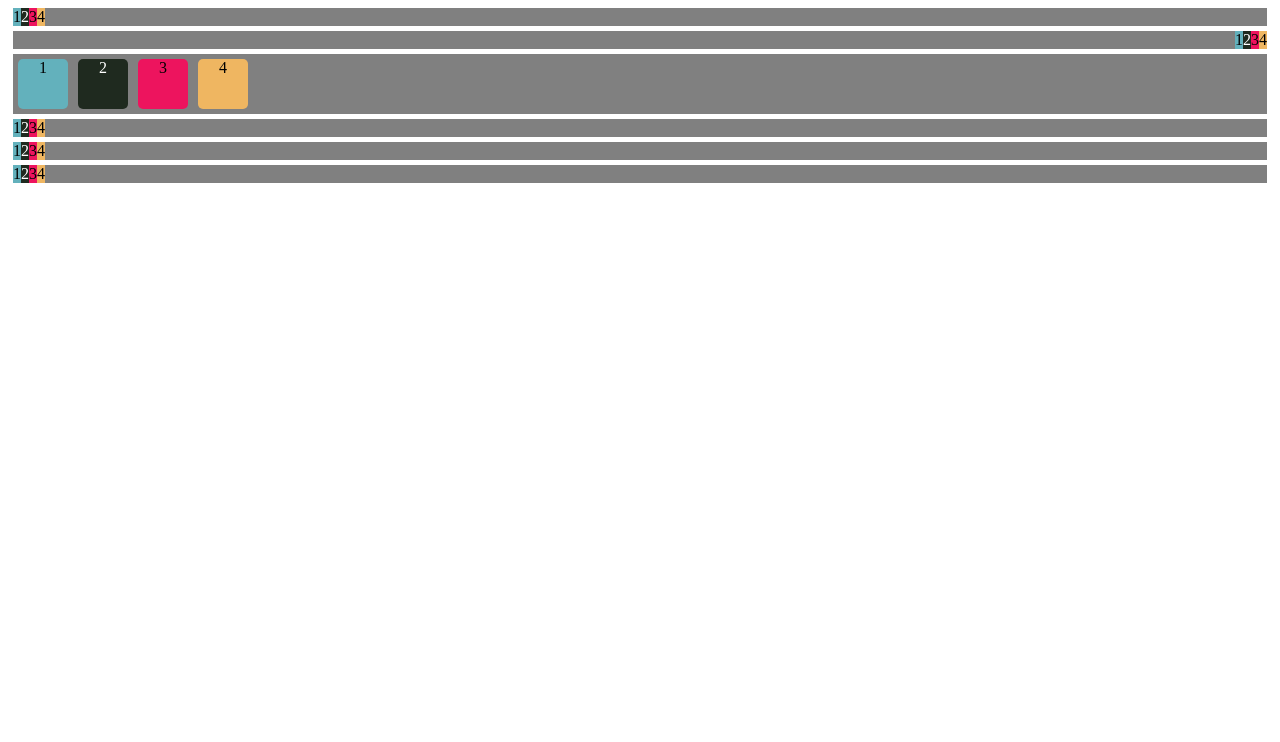
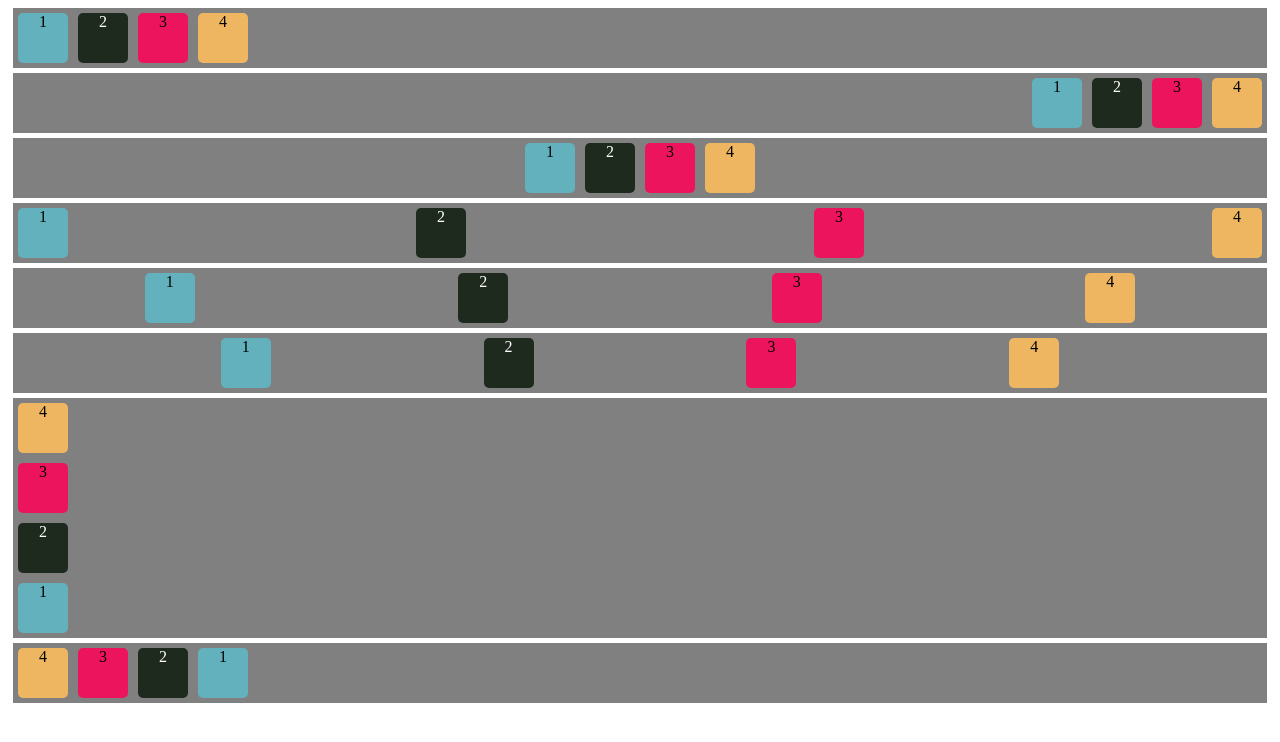
Before and after one commit to MatheusMartins-1227/Flex-box-atividade, a plain HTML site: page index.html in a window 1280 px wide. Drawn offline with Linux system fonts and the light colour scheme.

Commit message:
finalização da atividade flex-box

```diff
--- a/index.html
+++ b/index.html
@@ -10,7 +10,7 @@
 </head>
 <body>
 
-<div class="container start">
+<div class="container cont1">
     <div class="filho azul-claro">1</div>
     <div class="filho azul-escuro">2</div>
     <div class="filho rosa">3</div>
@@ -19,35 +19,49 @@
 
 
 
-    <div class="container end">
+    <div class="container cont2">
         <div class="filho azul-claro">1</div>
         <div class="filho azul-escuro">2</div>
         <div class="filho rosa">3</div>
         <div class="filho amarelo">4</div>
     </div>
 
-    <div class="container center">
+    <div class="container cont3">
         <div class="filho azul-claro">1</div>
         <div class="filho azul-escuro">2</div>
         <div class="filho rosa">3</div>
         <div class="filho amarelo">4</div>
     </div>
 
-    <div class="container space-between">
+    <div class="container cont4">
         <div class="filho azul-claro">1</div>
         <div class="filho azul-escuro">2</div>
         <div class="filho rosa">3</div>
         <div class="filho amarelo">4</div>
     </div>
 
-    <div class="container space-around">
+    <div class="container cont5">
         <div class="filho azul-claro">1</div>
         <div class="filho azul-escuro">2</div>
         <div class="filho rosa">3</div>
         <div class="filho amarelo">4</div>
     </div>
 
-    <div class="container space-nome">
+    <div class="container cont6">
+        <div class="filho azul-claro">1</div>
+        <div class="filho azul-escuro">2</div>
+        <div class="filho rosa">3</div>
+        <div class="filho amarelo">4</div>
+    </div>
+
+    <div class="container container-exercicioB">
+        <div class="filho azul-claro">1</div>
+        <div class="filho azul-escuro">2</div>
+        <div class="filho rosa">3</div>
+        <div class="filho amarelo">4</div>
+    </div>
+
+    <div class="container cont-desafio">
         <div class="filho azul-claro">1</div>
         <div class="filho azul-escuro">2</div>
         <div class="filho rosa">3</div>
--- a/style.css
+++ b/style.css
@@ -4,15 +4,7 @@
     margin: 5px;
 }
 
-.start {
-    justify-content: flex-start;
-}
 
-.end {
-    justify-content: flex-end;
-}
-
-.center
 
 .filho {
     width: 50px;
@@ -38,3 +30,37 @@
 .amarelo {
 background-color: #efb661;
 }
+
+
+.cont1 {
+    justify-content: flex-start;
+}
+
+.cont2 {
+    justify-content: flex-end;
+}
+
+.cont3 {
+    justify-content: center;
+}
+
+.cont4 {
+    justify-content: space-between;
+}
+
+.cont5 {
+    justify-content: space-around;
+}
+
+.cont6 {
+    justify-content: space-evenly;
+}
+
+.container-exercicioB {
+    flex-direction: column-reverse;
+}
+
+.cont-desafio {
+    flex-direction: row-reverse;
+    justify-content: flex-end;
+}
```
